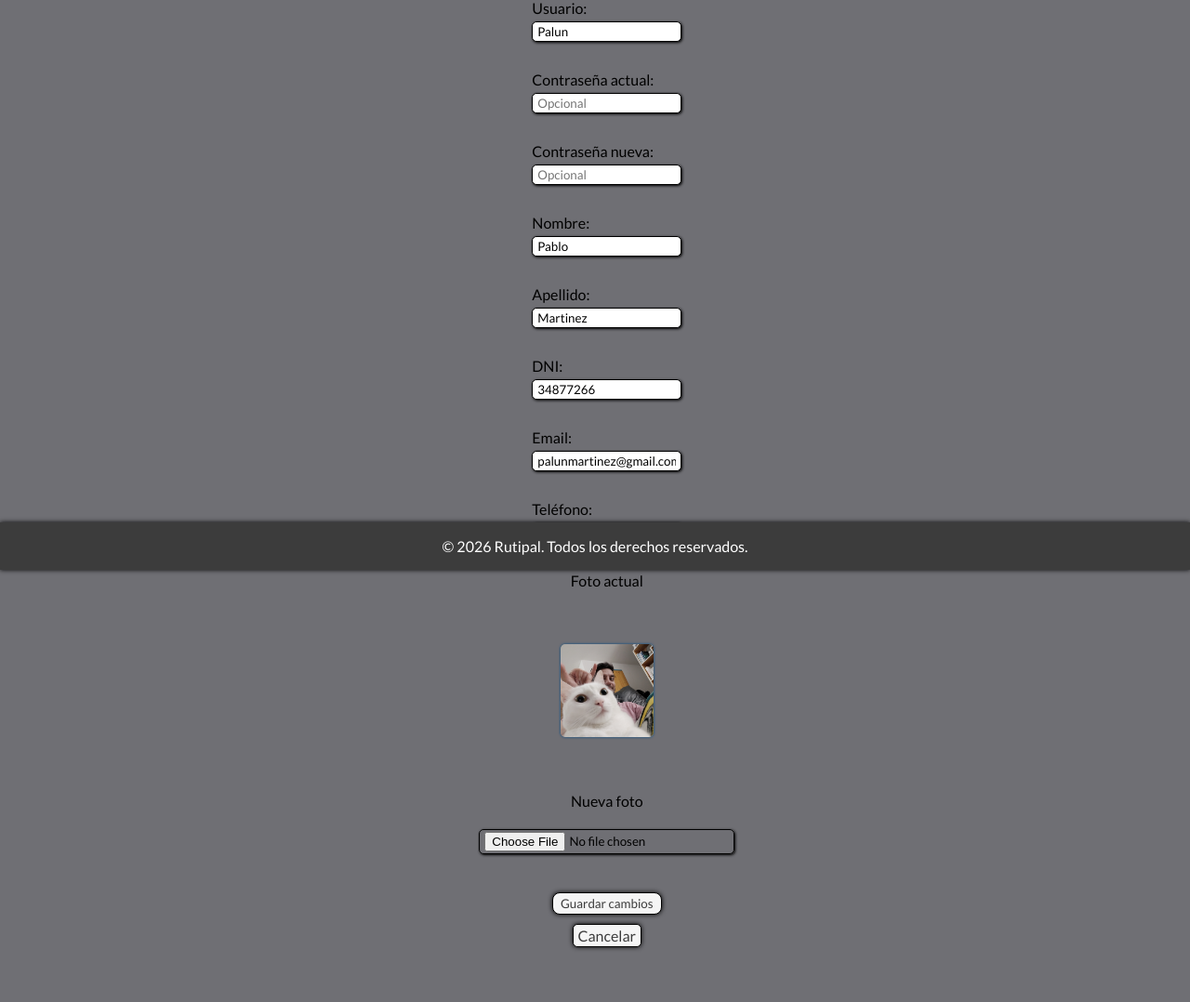
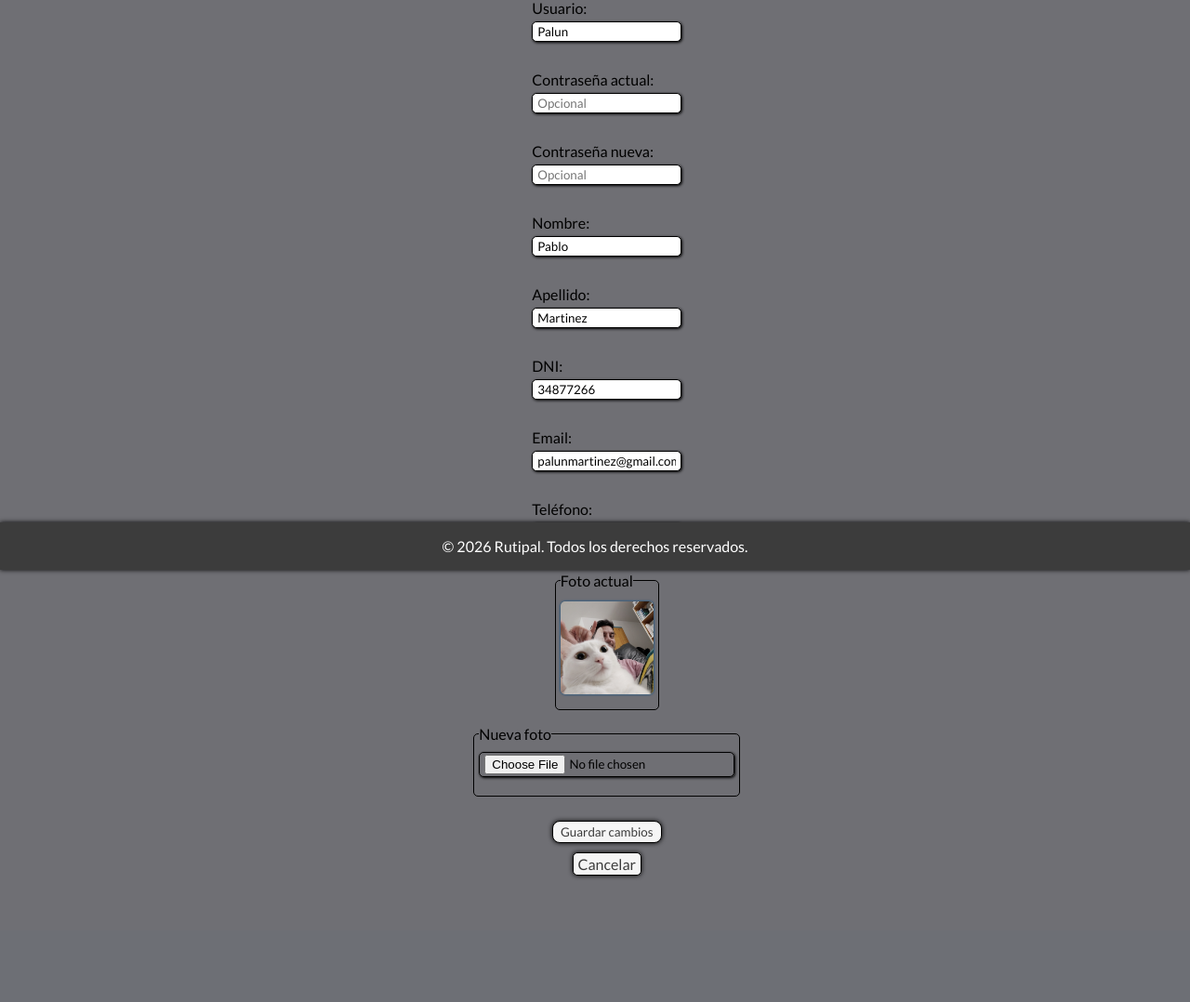
Before and after one commit to Palun7/rutipal, a Django app: page /usuarios/perfil/editar/ in a window 1280 px wide. Shown: the part 187-1265 px from the top of the page at 93% size. After the commit the page ends 1132 px from the top, so only its background shows below. Run offline with Django 5.2, Linux system fonts and the light colour scheme; a user stored in the database is signed in.

Commit message:
correcciones foto-perfil en registro

```diff
--- a/project/static/css/style.css
+++ b/project/static/css/style.css
@@ -312,6 +312,14 @@ footer {
     }
 }
 
+.form-registro {
+    fieldset {
+        border: .5px solid var(--negro);
+        border-radius: 5px;
+        padding: 5px;
+    }
+}
+
 .form-rutina {
     display: flex;
     flex-direction: column;
@@ -618,3 +626,7 @@ footer {
     border: .5px solid var(--negro);
     border-radius: 5px;
 }
+
+.margin-top-2 {
+    margin-top: 2vh;
+}
--- a/project/usuarios/templates/usuarios/editar-perfil.html
+++ b/project/usuarios/templates/usuarios/editar-perfil.html
@@ -36,15 +36,19 @@
             <label>Teléfono:<br>
             <input type="tel" name="telefono" value="{{ user.telefono }}"></label>
 
-            <label>Foto actual</label><br>
-            {% if user.foto %}
+            <fieldset>
+                <legend>Foto actual</legend>
+                {% if user.foto %}
                 <img src="{{ user.foto.url }}" class="foto-perfil"><br>
-            {% else %}
+                {% else %}
                 <p>No tienes una foto de perfil.</p><br>
-            {% endif %}
+                {% endif %}
+            </fieldset>
 
-            <label>Nueva foto</label>
-            <input type="file" name="foto">
+            <fieldset>
+                <legend>Nueva foto</legend>
+                <input type="file" name="foto">
+            </fieldset>
 
             <button type="submit" class="link celeste">Guardar cambios</button>
             {% if error %}
--- a/project/usuarios/templates/usuarios/perfil.html
+++ b/project/usuarios/templates/usuarios/perfil.html
@@ -21,7 +21,7 @@
             {% if usuario.foto %}
                 <img src="{{ usuario.foto.url }}" alt="Foto de {{ usuario.username }}" class="foto-perfil">
             {% endif %}
-            <a href="{% url 'usuarios:editar-perfil' %}" class="link verde">Editar Datos</a>
+            <a href="{% url 'usuarios:editar-perfil' %}" class="link verde margin-top-2">Editar Datos</a>
         </div>
         <div class="mis-rutinas">
             {% if user.is_alumno %}
--- a/project/usuarios/templates/usuarios/registro.html
+++ b/project/usuarios/templates/usuarios/registro.html
@@ -21,7 +21,11 @@
             <input type="number" name="dni" placeholder="DNI">
             <input type="email" name="email" placeholder="Correo Electrónico">
             <input type="tel" name="telefono" placeholder="Teléfono">
-            <input type="file" name="foto">
+            <fieldset>
+                <legend>Foto de Perfil</legend>
+                <input type="file" name="foto">
+            </fieldset>
+
 
             <button type="submit" class="verde">Registrarse</button>
             {% if error %}
```
